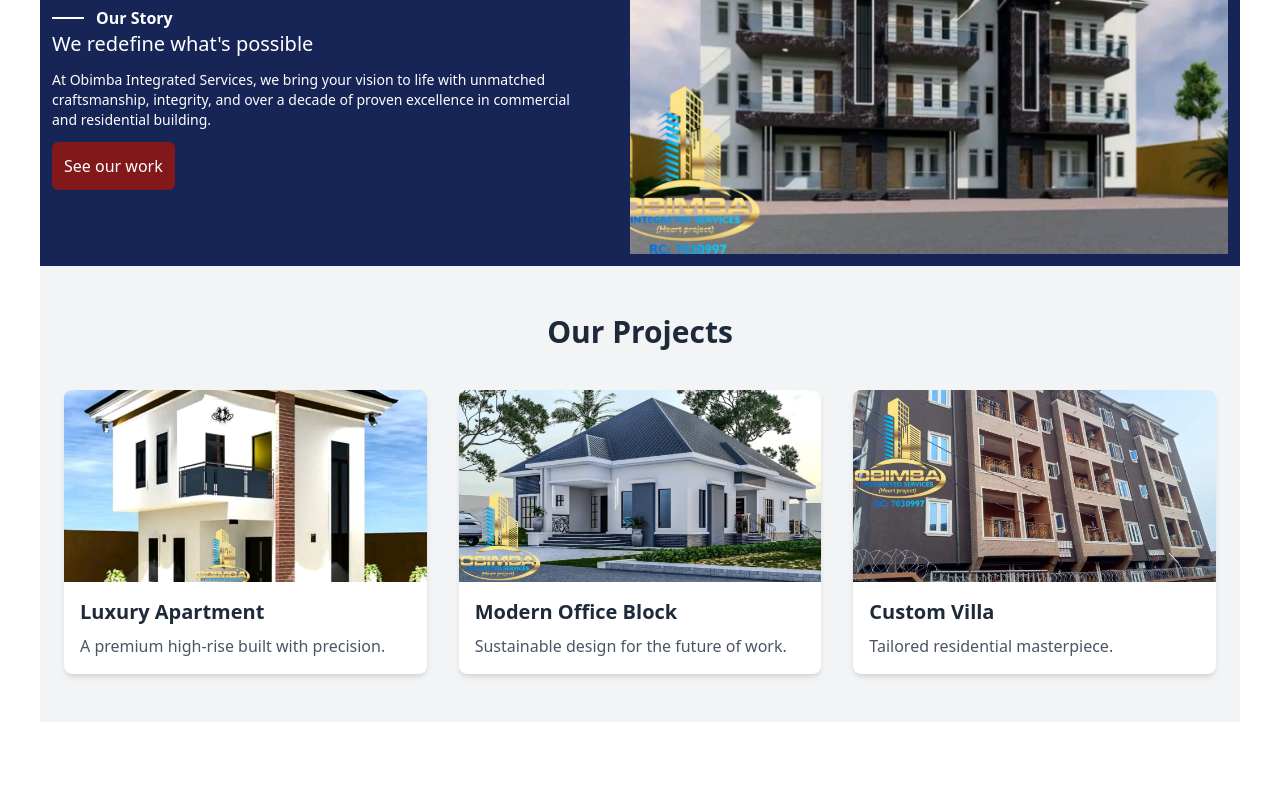
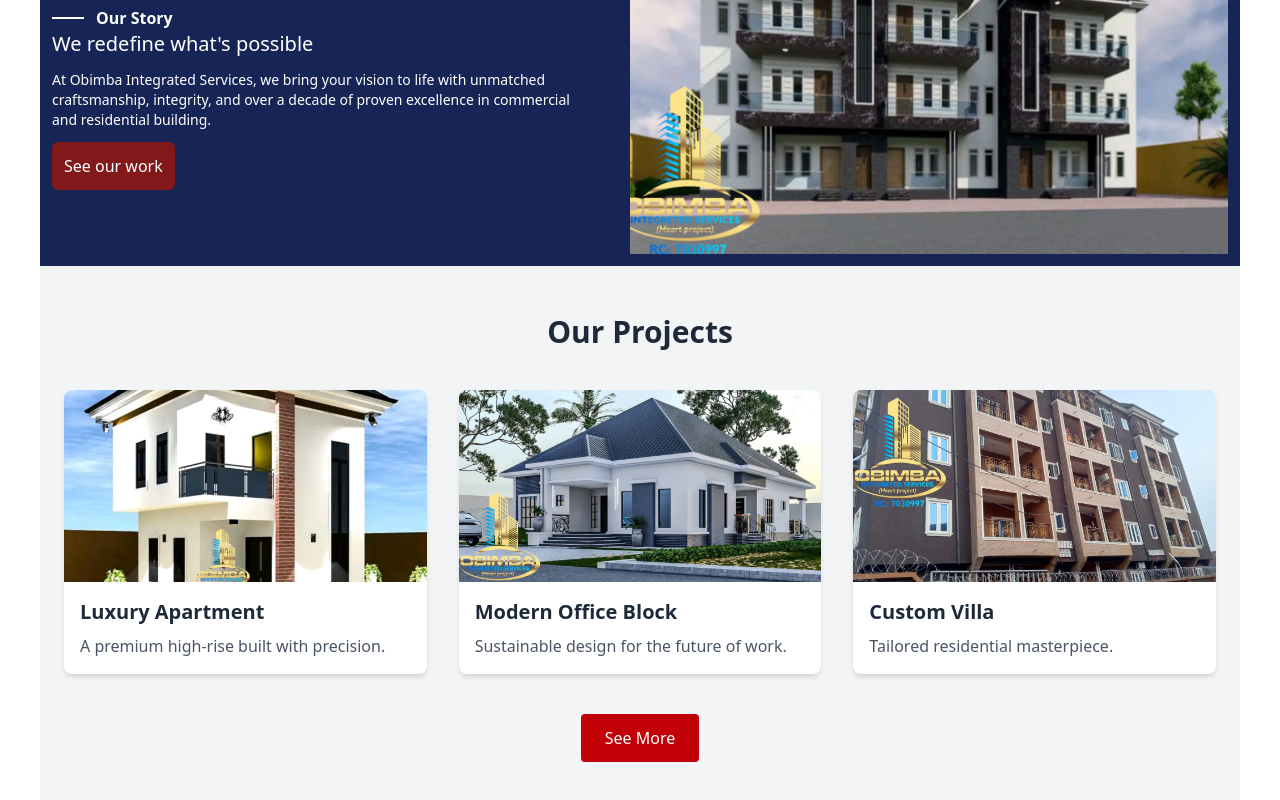
Before and after one commit to ChijiokeElijah/obimba-integrated, a React (Vite) app: page / in a window 1280 px wide. Shown: the part 934-1734 px from the top of the page. Before the commit the page ends 1696 px from the top, so only its background shows below. Built offline with nearby package versions, Linux system fonts and the light colour scheme.

Commit message:
completed the projects section

```diff
--- a/src/components/Projects.jsx
+++ b/src/components/Projects.jsx
@@ -1,9 +1,38 @@
 import React from 'react'
-import project_1 from '../images/project_1.jpg'
-import project_2 from '../images/project_2.jpg'
-import project_3 from '../images/project_3.jpg'
+import { useState } from "react";
+import project_1 from "../images/project_1.jpg";
+import project_2 from "../images/project_2.jpg";
+import project_3 from "../images/project_3.jpg";
+import project_4 from "../images/project_4.jpg";
+import project_5 from "../images/project_5.jpg";
+import project_6 from "../images/project_6.jpg";
+import project_7 from "../images/project_7.jpg";
+import project_8 from "../images/project_8.jpg";
+import project_9 from "../images/project_9.jpg";
+import project_10 from "../images/project_10.jpg";
+import project_11 from "../images/project_11.jpg";
+import project_12 from "../images/project_12.jpg";
+import project_13 from "../images/project_13.jpg";
+import project_14 from "../images/project_14.jpg";
+import project_15 from "../images/project_15.jpg";
+import project_16 from "../images/project_16.jpg";
+import project_17 from "../images/project_17.jpg";
+import project_18 from "../images/project_18.jpg";
+import project_19 from "../images/project_19.jpg";
+import project_20 from "../images/project_20.jpg";
+import project_21 from "../images/project_21.jpg";
+import project_22 from "../images/project_22.jpg";
+import project_23 from "../images/project_23.jpg";
+import project_24 from "../images/project_24.jpg";
+import project_25 from "../images/project_25.jpg";
 
 export default function Projects() {
+  const [selectedImage, setSelectedImage] = useState(null);
+  const [visibleCount, setVisibleCount] = useState(3);
+
+  const showMore = () => {
+    setVisibleCount((prev) => prev + 3); // load 3 more on each click
+  };
 
   const projects = [
     {
@@ -24,7 +53,140 @@ export default function Projects() {
       description: "Tailored residential masterpiece.",
       image: project_3,
     },
+    {
+      id: 4,
+      title: "Custom Villa",
+      description: "Tailored residential masterpiece.",
+      image: project_4,
+    },
+    {
+      id: 5,
+      title: "Custom Villa",
+      description: "Tailored residential masterpiece.",
+      image: project_5,
+    },
+    {
+      id: 6,
+      title: "Custom Villa",
+      description: "Tailored residential masterpiece.",
+      image: project_6,
+    },
+    {
+      id: 7,
+      title: "Custom Villa",
+      description: "Tailored residential masterpiece.",
+      image: project_7,
+    },
+    {
+      id: 8,
+      title: "Custom Villa",
+      description: "Tailored residential masterpiece.",
+      image: project_8,
+    },
+    {
+      id: 9,
+      title: "Custom Villa",
+      description: "Tailored residential masterpiece.",
+      image: project_9,
+    },
+    {
+      id: 10,
+      title: "Luxury Apartment",
+      description: "A premium high-rise built with precision.",
+      image: project_10,
+    },
+    {
+      id: 11,
+      title: "Modern Office Block",
+      description: "Sustainable design for the future of work.",
+      image: project_11,
+    },
+    {
+      id: 12,
+      title: "Custom Villa",
+      description: "Tailored residential masterpiece.",
+      image: project_12,
+    },
+    {
+      id: 13,
+      title: "Custom Villa",
+      description: "Tailored residential masterpiece.",
+      image: project_13,
+    },
+    {
+      id: 14,
+      title: "Custom Villa",
+      description: "Tailored residential masterpiece.",
+      image: project_14,
+    },
+    {
+      id: 15,
+      title: "Custom Villa",
+      description: "Tailored residential masterpiece.",
+      image: project_15,
+    },
+    {
+      id: 16,
+      title: "Custom Villa",
+      description: "Tailored residential masterpiece.",
+      image: project_16,
+    },
+    {
+      id: 17,
+      title: "Custom Villa",
+      description: "Tailored residential masterpiece.",
+      image: project_17,
+    },
+    {
+      id: 18,
+      title: "Custom Villa",
+      description: "Tailored residential masterpiece.",
+      image: project_18,
+    },
+    {
+      id: 20,
+      title: "Luxury Apartment",
+      description: "A premium high-rise built with precision.",
+      image: project_20,
+    },
+    {
+      id: 21,
+      title: "Modern Office Block",
+      description: "Sustainable design for the future of work.",
+      image: project_21,
+    },
+    {
+      id: 22,
+      title: "Custom Villa",
+      description: "Tailored residential masterpiece.",
+      image: project_22,
+    },
+    {
+      id: 23,
+      title: "Custom Villa",
+      description: "Tailored residential masterpiece.",
+      image: project_23,
+    },
+    {
+      id: 24,
+      title: "Custom Villa",
+      description: "Tailored residential masterpiece.",
+      image: project_24,
+    },
+    {
+      id: 25,
+      title: "Custom Villa",
+      description: "Tailored residential masterpiece.",
+      image: project_25,
+    },
+    {
+      id: 19,
+      title: "Custom Villa",
+      description: "Tailored residential masterpiece.",
+      image: project_19,
+    },
   ];
+  const hasMore = visibleCount < projects.length;
   return (
     <section className="py-12 px-6 bg-gray-100">
       <h2 className="text-3xl font-bold text-center text-gray-800 mb-10">
@@ -32,10 +194,11 @@ export default function Projects() {
       </h2>
 
       <div className="grid grid-cols-1 sm:grid-cols-2 lg:grid-cols-3 gap-8">
-        {projects.map((project) => (
+        {projects.slice(0, visibleCount).map((project) => (
           <div
             key={project.id}
             className="bg-white rounded-lg shadow-md overflow-hidden"
+            onClick={() => setSelectedImage(project.image)}
           >
             <img
               src={project.image}
@@ -51,6 +214,40 @@ export default function Projects() {
           </div>
         ))}
       </div>
+
+      {/* Full Image Modal */}
+      {selectedImage && (
+        <div
+          className="fixed inset-0 bg-black bg-opacity-80 flex items-center justify-center z-50"
+          onClick={() => setSelectedImage(null)}
+        >
+          <div className="relative max-w-4xl w-full px-4">
+            <img
+              src={selectedImage}
+              alt="Full view"
+              className="w-full max-h-[80vh] object-contain rounded-lg"
+            />
+            <button
+              className="absolute top-2 right-2 text-white text-2xl font-bold"
+              onClick={() => setSelectedImage(null)}
+            >
+              &times;
+            </button>
+          </div>
+        </div>
+      )}
+
+      {/* Show More Button */}
+      {hasMore && (
+        <div className="flex justify-center mt-10">
+          <button
+            onClick={showMore}
+            className="bg-red-700 text-white px-6 py-3 rounded hover:bg-red-800 transition"
+          >
+            See More
+          </button>
+        </div>
+      )}
     </section>
   );
 }
```
Lines whose indentation alone changed are shown as unchanged.
